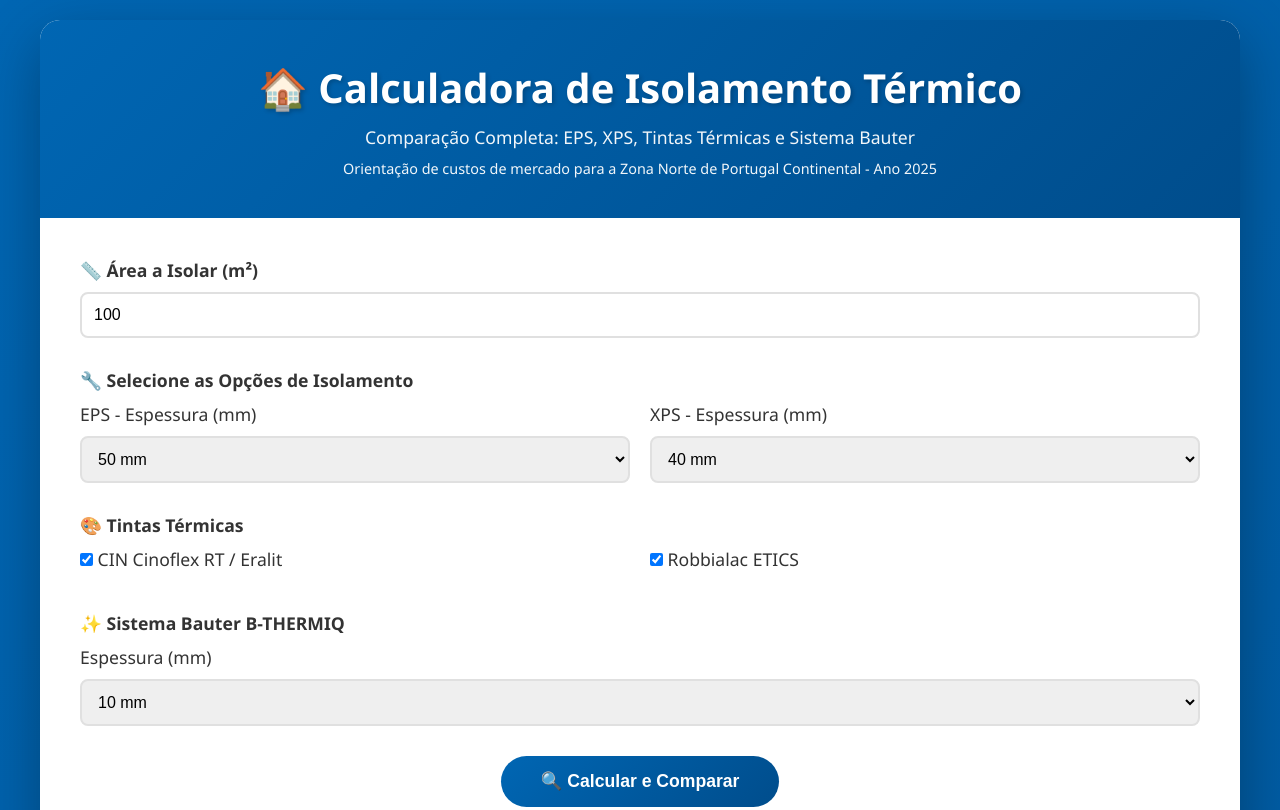
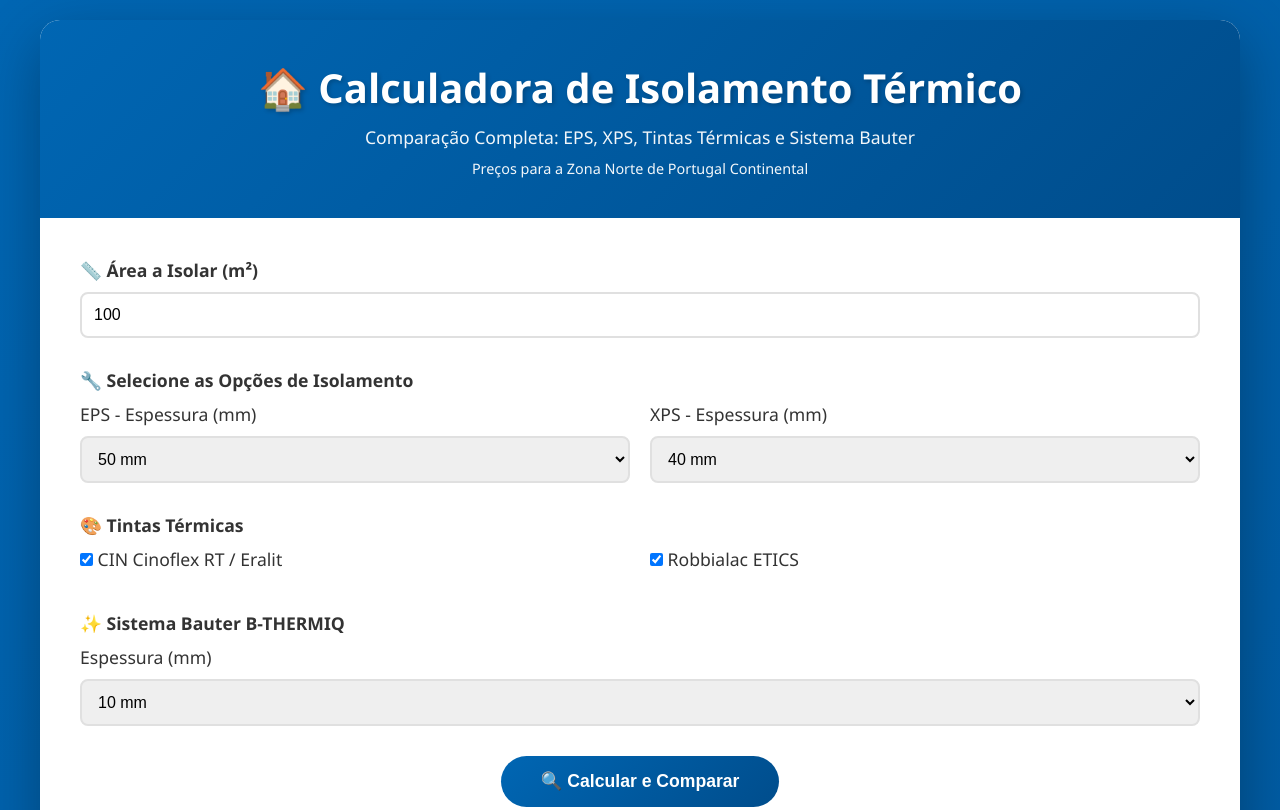
Before and after one commit to RLeugim/Isolamentos_Termicos-Norte_PT, a plain HTML site: page index.html in a window 1280 px wide. Shown: the top 810 px of the page. Drawn offline with Linux system fonts and the light colour scheme.

Commit message:
Update cost orientation text in index.html

```diff
--- a/index.html
+++ b/index.html
@@ -389,7 +389,7 @@
         <div class="header">
             <h1>🏠 Calculadora de Isolamento Térmico</h1>
             <p>Comparação Completa: EPS, XPS, Tintas Térmicas e Sistema Bauter</p>
-            <p style="font-size: 0.9em; margin-top: 10px;">Orientação de custos de mercado para a Zona Norte de Portugal Continental - Ano 2025 </p>
+            <p style="font-size: 0.9em; margin-top: 10px;">Preços para a Zona Norte de Portugal Continental</p>
         </div>
 
         <div class="calculator-section">
```
